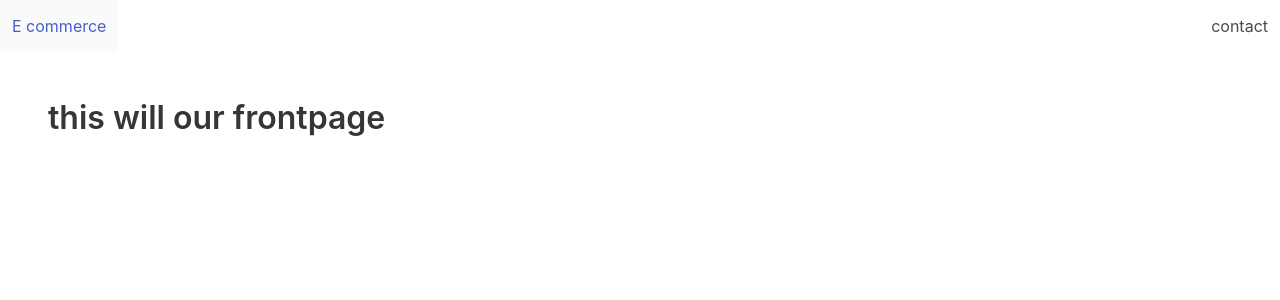
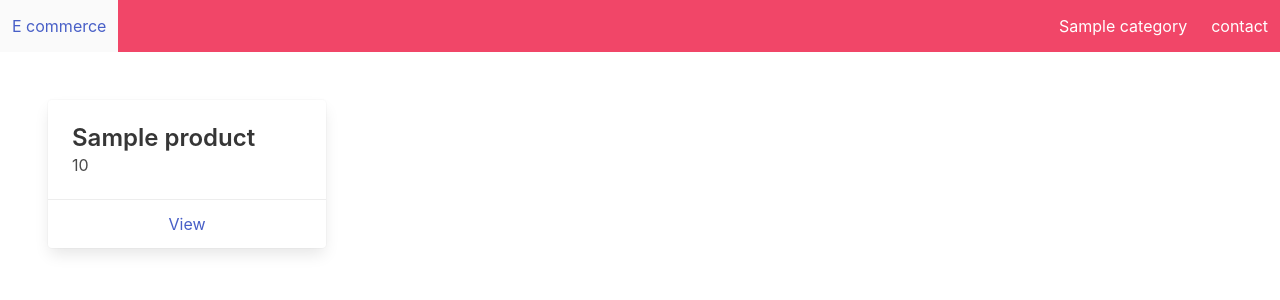
Before and after one commit to comanchechao/E-commerce-Website, a Django app: template E_commerce_webapp/apps/core/templates/frontpage.html in a window 1280 px wide. Shown: the top 300 px of the page. Run offline with Django 3.2, Linux system fonts and the light colour scheme; the template is opened without the code that fills it: most values are stand-ins (such as "Sample title", 1, 10 or a date in 2020).

Commit message:
2 video completed (category page and product page)
we have product page , category page ,frontpage

```diff
--- a/E_commerce_webapp/E_commerce_webapp/settings.py
+++ b/E_commerce_webapp/E_commerce_webapp/settings.py
@@ -65,6 +65,7 @@ TEMPLATES = [
                 'django.template.context_processors.request',
                 'django.contrib.auth.context_processors.auth',
                 'django.contrib.messages.context_processors.messages',
+                'apps.store.context_processors.menu_categories',
             ],
         },
     },
--- a/E_commerce_webapp/E_commerce_webapp/urls.py
+++ b/E_commerce_webapp/E_commerce_webapp/urls.py
@@ -2,9 +2,12 @@ from django.contrib import admin
 from django.urls import path
 
 from apps.core.views import frontpage, contactpage
+from apps.store.views import product_detail, category_detail
 
 urlpatterns = [
     path('', frontpage, name="frontpage"),
     path('contact/', contactpage , name="contact"),
+    path('<slug:category_slug>/<slug:slug>', product_detail, name="product_detail"),
+    path('<slug:slug>', category_detail, name="category_detail"),
     path('admin/', admin.site.urls),
 ]
--- a/E_commerce_webapp/apps/core/templates/base.html
+++ b/E_commerce_webapp/apps/core/templates/base.html
@@ -7,7 +7,7 @@
     <title>Document</title>
 </head>
 <body>
-    <nav class="navbar">
+    <nav class="navbar is-danger">
 
         <a href="{% url 'frontpage' %}" class="navbar-item">E commerce</a>
 
@@ -22,6 +22,9 @@
 
         <div id="main-navbar" class="navbar-menu">
             <div class="navbar-end">
+                {% for category in menu_categories %}
+                    <a href="{% url 'category_detail' category.slug %}" class="navbar-item">{{ category.title }}</a>
+                {% endfor %}
                 <a href="{% url 'contact' %}" class="navbar-item">contact</a>
             </div>
         </div>
--- a/E_commerce_webapp/apps/core/templates/frontpage.html
+++ b/E_commerce_webapp/apps/core/templates/frontpage.html
@@ -1,5 +1,24 @@
 {% extends 'base.html' %}
 
 {% block content %}
-    <h1 class="title">this will our frontpage </h1>
+    <div class="columns is-multiline">
+        {% for product in products %}
+        <div class="column is-3">
+            <div class="card">
+                <div class="card-content">
+                    <div class="media">
+                        <div class="media-content">
+                            <p class="title is-4">{{ product.title }}</p>
+                            <p class="subtitle is-6">{{ product.price }}</p>
+                        </div>
+                    </div>
+                </div>
+
+                <footer class="card-footer">
+                    <a href="{% url 'product_detail' product.category.slug product.slug %}" class="card-footer-item">View</a>
+                </footer>
+            </div>
+        </div>
+        {% endfor %}
+    </div>
 {% endblock %}
--- a/E_commerce_webapp/apps/store/admin.py
+++ b/E_commerce_webapp/apps/store/admin.py
@@ -1,7 +1,7 @@
 from django.contrib import admin
 
 # Register your models here.
-from .models import Catagory , Product
+from .models import Category , Product
 
-admin.site.register(Catagory)
+admin.site.register(Category)
 admin.site.register(Product)
--- /dev/null
+++ b/E_commerce_webapp/apps/store/context_processors.py
@@ -0,0 +1,6 @@
+from .models import Category
+
+def menu_categories(request):
+    categories = Category.objects.all()
+
+    return {'menu_categories':categories}
--- a/E_commerce_webapp/apps/store/models.py
+++ b/E_commerce_webapp/apps/store/models.py
@@ -1,12 +1,12 @@
 from django.db import models
 
 # Create your models here.
-class Catagory(models.Model):
+class Category(models.Model):
     title = models.CharField(max_length=200)
     slug = models.SlugField(max_length=200)
 
     class Meta:
-        verbose_name_plural = 'catagories'
+        verbose_name_plural = 'categories'
 
 
     def __str__(self):
@@ -14,7 +14,7 @@ class Catagory(models.Model):
 
 
 class Product(models.Model):
-    catagory = models.ForeignKey(Catagory, related_name="Products", on_delete=models.CASCADE)
+    category = models.ForeignKey(Category, related_name="Products", on_delete=models.CASCADE)
     title = models.CharField(max_length=200)
     slug = models.SlugField(max_length=200)
     description = models.TextField(blank=True, null=True)
--- /dev/null
+++ b/E_commerce_webapp/apps/store/templates/product_detail.html
@@ -0,0 +1,6 @@
+{% extends 'base.html' %}
+
+{% block content %}
+    <h1 class="title">{{ product.title }}</h1>
+        <h2 class="subtitle">{{ product.price }}</h2>
+{% endblock %}
```
Also changed, not shown: E_commerce_webapp/apps/store/templates/category_detail.html (added, +27 -0 lines), E_commerce_webapp/apps/store/views.py (+25 -1 lines), E_commerce_webapp/apps/store/migrations/0003_auto_20201021_1622.py (added), E_commerce_webapp/apps/store/migrations/0004_auto_20201022_0909.py (added), E_commerce_webapp/db.sqlite3.
